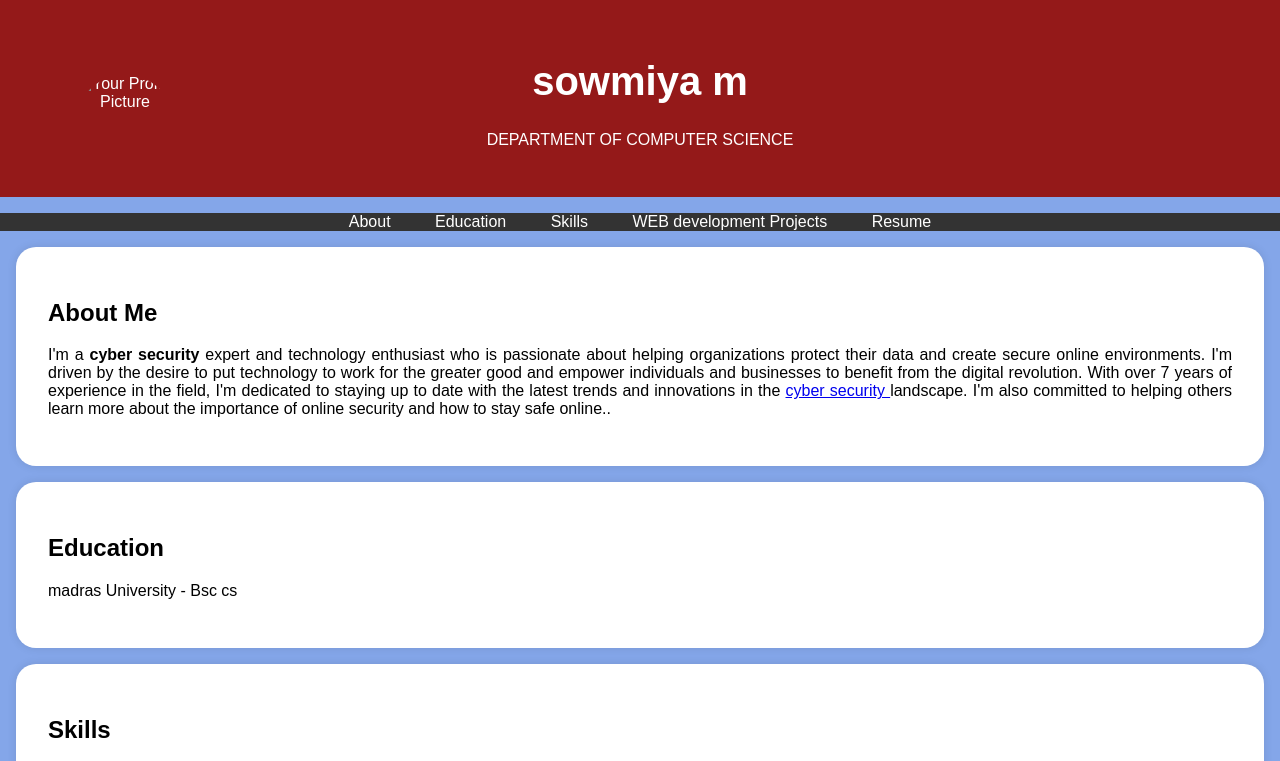
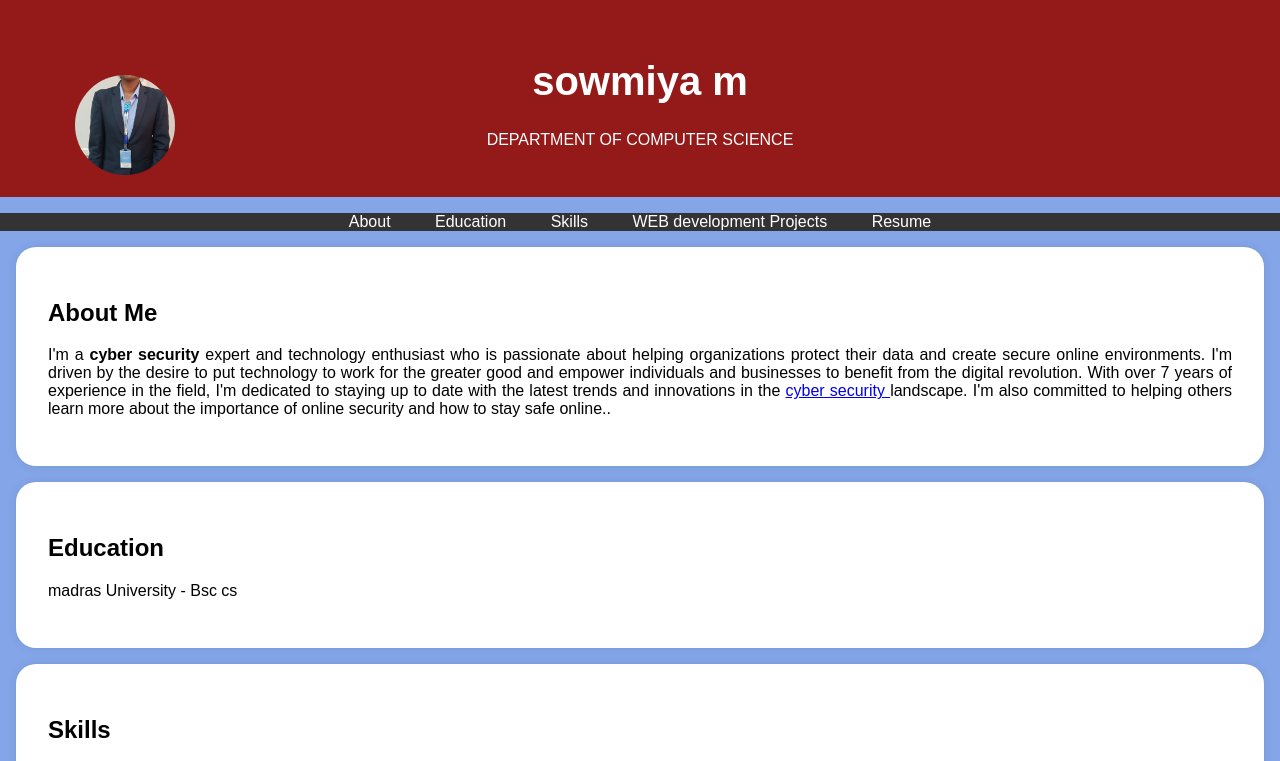
Before and after one commit to sowmiya237/Sowmiya-m, a plain HTML site: page index.html in a window 1280 px wide. Shown: the top 761 px of the page. Drawn offline with Linux system fonts and the light colour scheme.

Commit message:
Add files via upload

```diff
--- a/index.html
+++ b/index.html
@@ -95,7 +95,7 @@
     <header>
         <div class="header-content">
             <!-- Add your profile picture here -->
-            <img src="./pic.jpg" alt="Your Profile Picture" class="profile-picture">
+            <img src="IMG-20250321-WA0015.jpg" alt="Your Profile Picture" class="profile-picture">
             <h1>sowmiya m</h1>
             <p>DEPARTMENT OF COMPUTER SCIENCE </p>
         </div>
```
